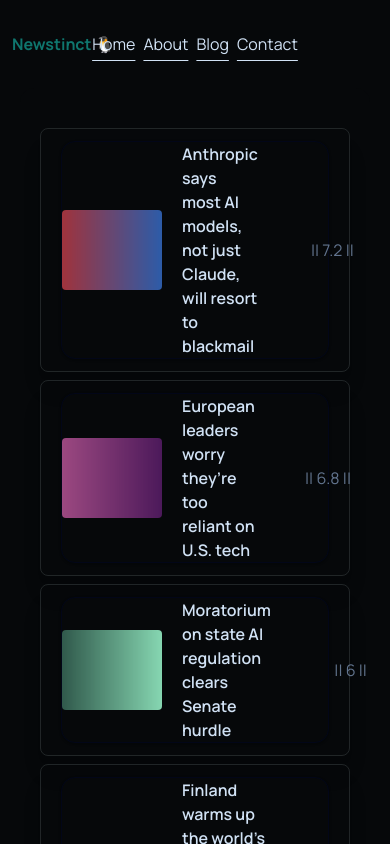
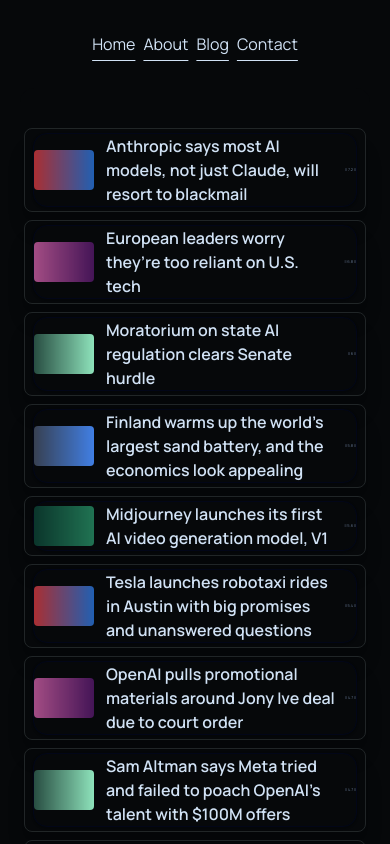
Before and after one commit to vynride/newstinct, a Next.js app: page / in a window 390 px wide. Shown: the top 844 px of the page. Built offline with nearby package versions, Linux system fonts and the light colour scheme.

Commit message:
hotfix: hide logo on mobile + fix overflow

```diff
--- a/src/components/Navbar.tsx
+++ b/src/components/Navbar.tsx
@@ -6,7 +6,7 @@
     <div className="grid grid-cols-3 items-center mt-8 px-1 sm:px-4 bg-background">
       <div className="flex justify-start pl-2 sm:pl-5 md:pl-8 lg:pl-20">
         <Link
-          className="text-center font-bold text-md sm:text-3xl text-[#0f766e] hover:text-[#0f766dcd]"
+          className="hidden sm:block text-center font-bold text-md sm:text-3xl text-[#0f766e] hover:text-[#0f766dcd]"
           href="/"
         >
           Newstinct 🐧
--- a/src/components/NewsContainer.tsx
+++ b/src/components/NewsContainer.tsx
@@ -23,10 +23,10 @@
 
   const renderList = (): ReactNode => {
     return (
-      <div className="text-center w-full mx-5 space-y-2">
+      <div className="text-center w-full mx-1 sm:mx-5 space-y-2">
         {data.map((article: Article, index: number) => (
           <div
-            className="border-1 shadow-xl border-[#313638a6] text-casualTextGray py-3 px-5 text-md rounded-md"
+            className="border-1 shadow-xl border-[#313638a6] text-casualTextGray py-1 px-2 sm:py-3 sm:px-5 text-md rounded-md"
             key={index}
           >
             <Card className="flex items-center p-0 bg-background w-full">
@@ -36,13 +36,13 @@
                   alt="thumbnail"
                   width={180}
                   height={180}
-                  className="w-25 h-20 rounded object-cover"
+                  className="w-15 h-10 sm:w-25 sm:h-20 rounded object-cover"
                 />
-                <h3 className="text-casualTextGray font-semibold text-left flex-1 text-wrap:balance pr-4 pl-5">
+                <h3 className="text-casualTextGray font-semibold text-left flex-1 text-wrap:balance pr-2 pl-3 sm:pr-4 sm:pl-5">
                   {article.headline}
                 </h3>
 
-                <p className="text-muted-foreground text-md text-right shrink-0 w-20">
+                <p className="text-muted-foreground text-[4px] sm:text-md text-right shrink-0 sm:w-20">
                   || {article.rating} ||
                 </p>
               </div>
```
